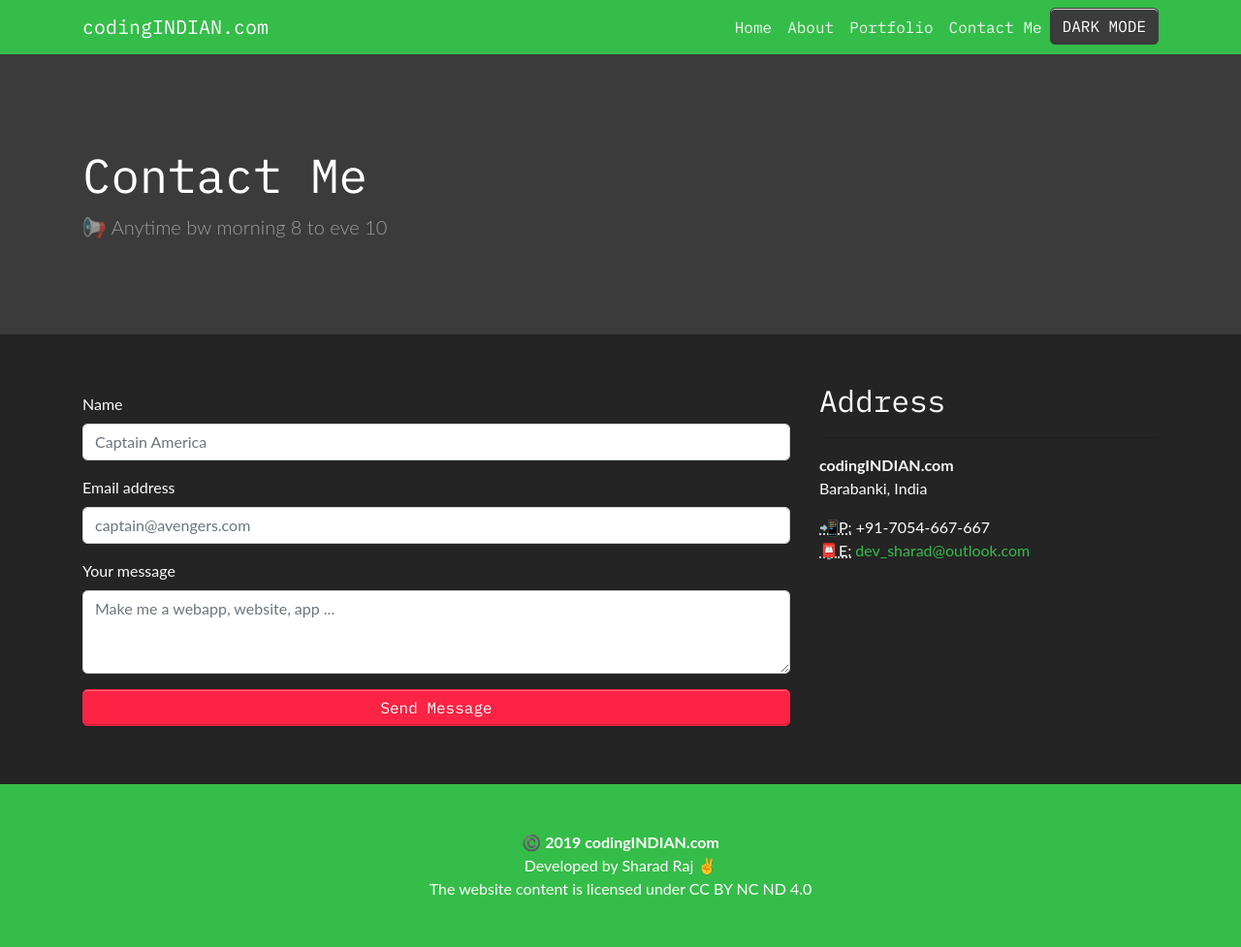
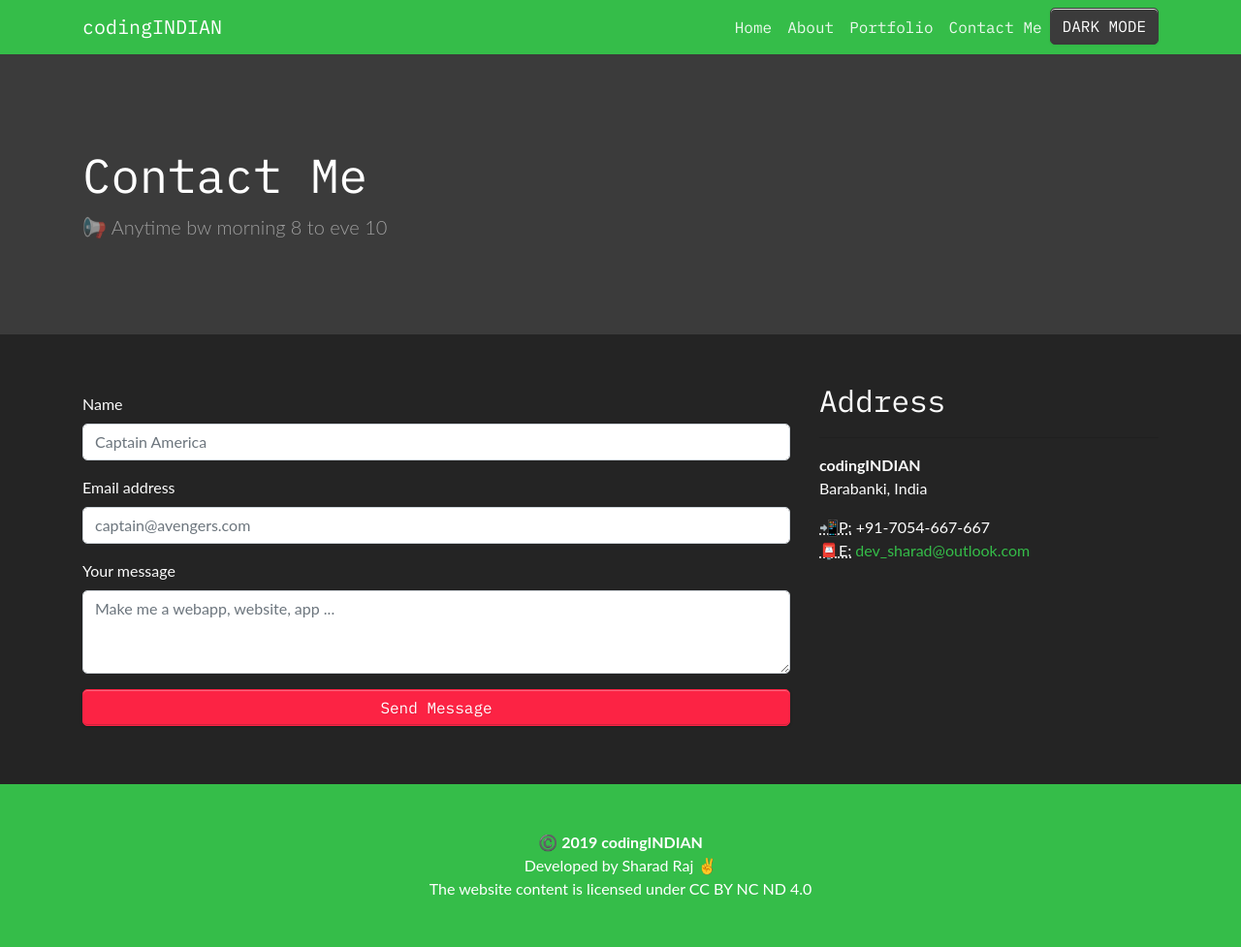
Before and after one commit to sharadcodes/sharadcodes.github.io, a Jekyll site: the page built from contact.md, in a window 1280 px wide. Shown: the whole page at 97% size. Built offline with Jekyll 4.4.1, drawn with Linux system fonts in a browser that asks for light colours; emoji names are drawn with the system emoji font.

Commit message:
removed com

```diff
--- a/_config.yml
+++ b/_config.yml
@@ -1,4 +1,4 @@
-title: codingINDIAN.com
+title: codingINDIAN
 slogan: all you need to kNow
 logo: "custom – 1@3x.png"
 
```
